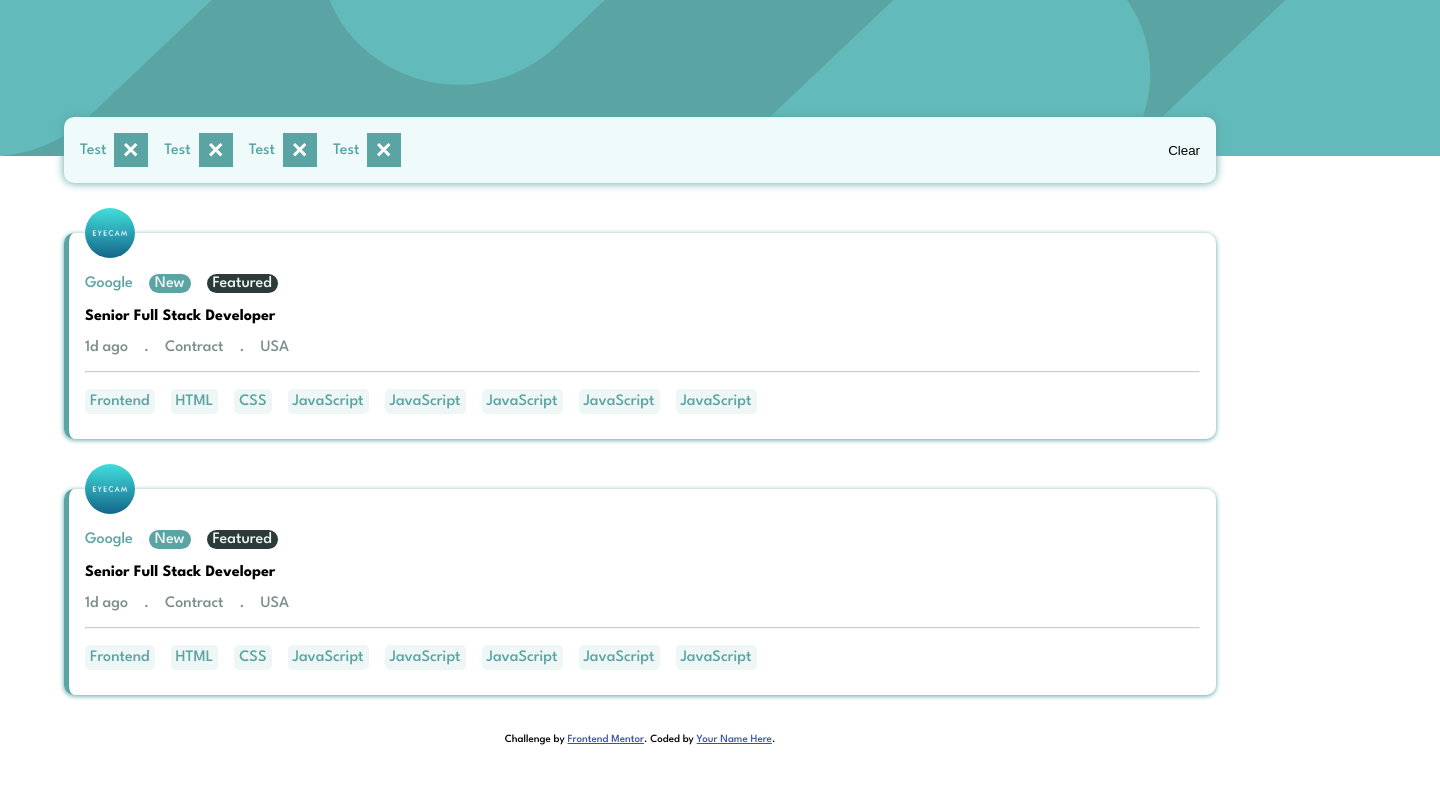
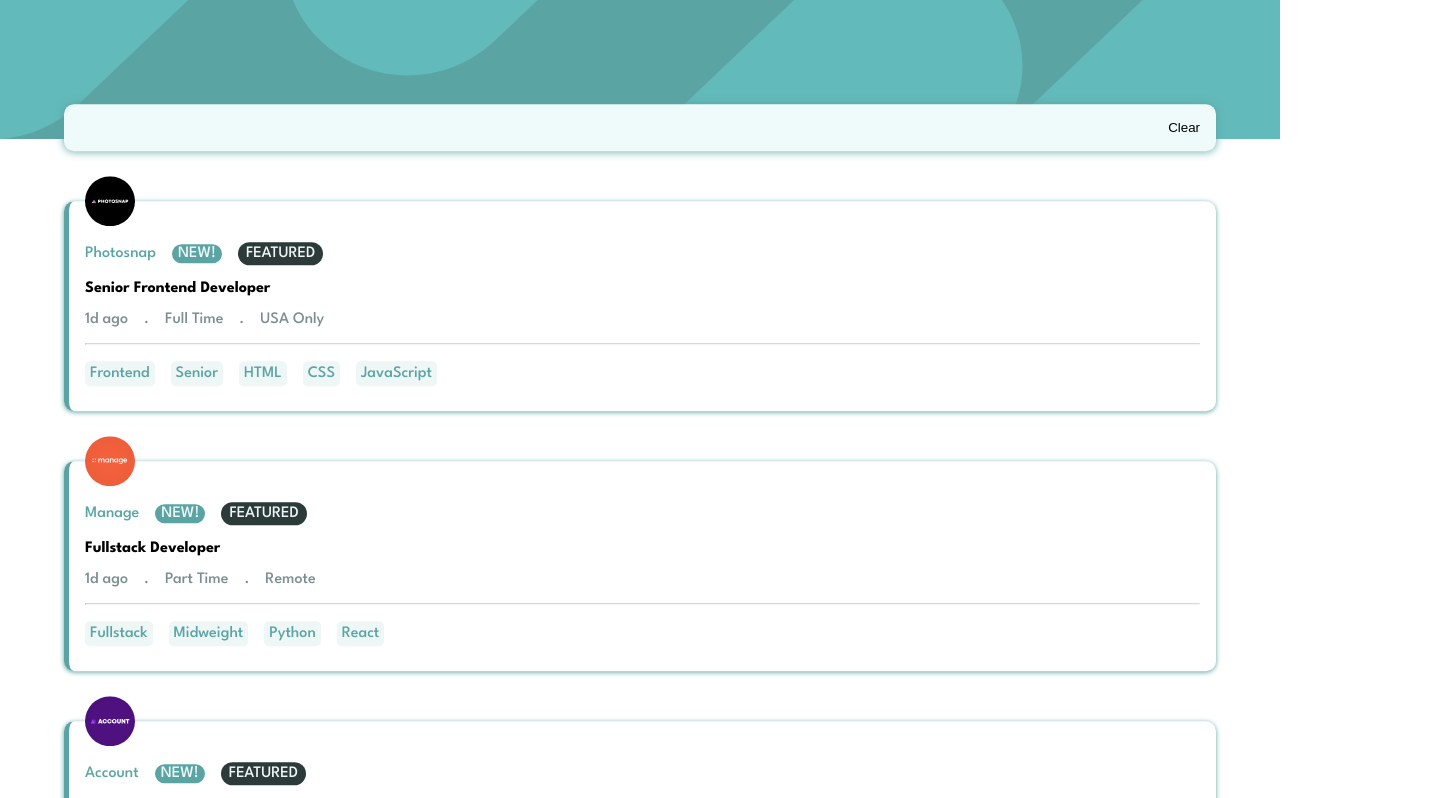
Before and after one commit to salahmohamed78/job-listings, a plain HTML site: page index.html in a window 1280 px wide. Both pictures are taken after a click on the button "Clear". Shown: the top 798 px of the page, 1440 px wide, since content can reach past the window. Drawn offline with Linux system fonts and the light colour scheme.

Commit message:
working version 1

```diff
--- a/index.html
+++ b/index.html
@@ -27,8 +27,45 @@
     <link rel="stylesheet" href="./style/style.css" />
   </head>
   <body>
-    <!--  -->
+    <!-- Templates -->
+    <template class="template-selectedTags">
+      <span class="filter__tag">
+        <span class="filter__tagName"></span>
+        <img class="removeTag" src="./images/icon-remove.svg" />
+      </span>
+    </template>
+    <template class="template-job">
+      <article class="job">
+        <div class="job-wrapper">
+          <div class="details">
+            <img class="company__logo" />
+            <div class="detail">
+              <div class="details-job">
+                <span class="company-name"></span>
+                <span class="new"></span>
+                <span class="featured"></span>
+              </div>
+              <p class="position"></p>
+              <div class="details-job mini">
+                <span class="time"></span>
+                <span> . </span>
+                <span class="contract"></span>
+                <span> . </span>
+                <span class="location"></span>
+              </div>
+            </div>
+          </div>
+          <hr />
 
+          <div class="job__tags">
+            <template class="template-jobTag">
+              <span class="job__tag"></span>
+            </template>
+          </div>
+        </div>
+      </article>
+    </template>
+    <!-- end of templates  -->
     <header>
       <img class="bg mobileBg" src="./images/bg-header-mobile.svg" />
       <img class="bg desktopBg" src="./images/bg-header-desktop.svg" />
@@ -36,126 +73,13 @@
 
     <main>
       <section class="filter-wrapper">
-        <div class="filter__tags">
-          <template class="template-selectedTags">
-            <span class="filter__tag">
-              <span class="filter__tagName">Test</span>
-              <img class="removeTag" src="./images/icon-remove.svg" />
-            </span>
-          </template>
-
-          <span class="filter__tag">
-            <span class="filter__tagName">Test</span>
-            <img class="removeTag" src="./images/icon-remove.svg" />
-          </span>
-
-          <span class="filter__tag">
-            <span class="filter__tagName">Test</span>
-            <img class="removeTag" src="./images/icon-remove.svg" />
-          </span>
-
-          <span class="filter__tag">
-            <span class="filter__tagName">Test</span>
-            <img class="removeTag" src="./images/icon-remove.svg" />
-          </span>
-
-          <span class="filter__tag">
-            <span class="filter__tagName">Test</span>
-            <img class="removeTag" src="./images/icon-remove.svg" />
-          </span>
-
-
-
-
-        </div>
+        <div class="filter__tags"></div>
         <div class="filter__clear">
           <button class="btn clearBtn">Clear</button>
         </div>
       </section>
 
-      <section class="jobs">
-
-
-        <article class="job">
-          <div class="job-wrapper">
-
-
-            <div class="details">
-              <img class="company__logo" src="/images/eyecam-co.svg" />
-              <div class="detail">
-
-
-              <div class="details-job">
-                <span class="company-name">Google</span>
-                <span class="new">New</span>
-                <span class="featured">Featured</span>
-              </div>
-              <p class="role">Senior Full Stack Developer</p>
-              <div class="details-job mini">
-                <span class="time">1d ago</span>
-                <span> . </span>
-                <span class="contract">Contract</span>
-                <span> . </span>
-                <span class="location">USA</span>
-              </div>
-              </div>
-              </div>
-              <hr />
-
-
-              <div class="job__tags">
-                <span class="job__tag">Frontend</span>
-                <span class="job__tag">HTML</span>
-                <span class="job__tag">CSS</span>
-                <span class="job__tag">JavaScript</span>
-                <span class="job__tag">JavaScript</span>
-                <span class="job__tag">JavaScript</span>
-                <span class="job__tag">JavaScript</span>
-                <span class="job__tag">JavaScript</span>
-              </div>
-              </div>
-        </article>
-        <article class="job">
-          <div class="job-wrapper">
-
-
-            <div class="details">
-              <img class="company__logo" src="/images/eyecam-co.svg" />
-              <div class="detail">
-
-
-              <div class="details-job">
-                <span class="company-name">Google</span>
-                <span class="new">New</span>
-                <span class="featured">Featured</span>
-              </div>
-              <p class="role">Senior Full Stack Developer</p>
-              <div class="details-job mini">
-                <span class="time">1d ago</span>
-                <span> . </span>
-                <span class="contract">Contract</span>
-                <span> . </span>
-                <span class="location">USA</span>
-              </div>
-              </div>
-              </div>
-              <hr />
-
-
-              <div class="job__tags">
-                <span class="job__tag">Frontend</span>
-                <span class="job__tag">HTML</span>
-                <span class="job__tag">CSS</span>
-                <span class="job__tag">JavaScript</span>
-                <span class="job__tag">JavaScript</span>
-                <span class="job__tag">JavaScript</span>
-                <span class="job__tag">JavaScript</span>
-                <span class="job__tag">JavaScript</span>
-              </div>
-              </div>
-        </article>
-
-
+      <section class="jobs"></section>
     </main>
 
     <!--  -->
--- /dev/null
+++ b/js/logic.js
@@ -0,0 +1,263 @@
+/*
+
+create a template to hold the obj data
+
+style the template using css using classes
+
+fetch the data from json file
+
+I will have an array of objects /
+
+Loop through the array and do the following for each object of the objects:
+    copy the template
+    fill the template with the info from in the object
+    append the object to a document fragment
+
+append the document fragment to the cards wrapper container
+
+*/
+
+async function fetchData(req) {
+  try {
+    const res = await fetch(req);
+    if (res.ok === false) {
+      throw new Error("Internal http code error");
+    }
+    const data = await res.json();
+    return data;
+  } catch (err) {
+    console.log(err);
+  }
+}
+
+class Create {
+  static createJobCard(job) {
+    let template =
+      document.querySelector(".template-job").content.firstElementChild;
+    let newJobEle = template.cloneNode(true);
+    Create._fillJobCard(job, newJobEle);
+    return newJobEle;
+  }
+
+  static _fillJobCard(job, ele) {
+    ele.setAttribute("data-id", job.id);
+    ele.setAttribute("data-company", job.company);
+    ele.setAttribute("data-new", job.new);
+    ele.setAttribute("data-featured", job.featured);
+    ele.setAttribute("data-position", job.position);
+    ele.setAttribute("data-role", job.role);
+    ele.setAttribute("data-level", job.level);
+    ele.setAttribute("data-postedAt", job.postedAt);
+    ele.setAttribute("data-contract", job.contract);
+    ele.setAttribute("data-location", job.location);
+    ele.setAttribute("data-languages", job.languages.join(" "));
+    ele.setAttribute("data-tools", job.tools);
+    //
+
+    const company = ele.querySelector(".company-name");
+    company.textContent = job.company;
+
+    //
+
+    const logo = ele.querySelector(".company__logo");
+    logo.src = job.logo;
+
+    //
+
+    const newTag = ele.querySelector(".new");
+    if (job.new) {
+      newTag.textContent = "NEW!";
+    } else {
+      newTag.classList.add("hide");
+    }
+
+    //
+
+    const featuredTag = ele.querySelector(".featured");
+    if (job.new) {
+      featuredTag.textContent = "FEATURED";
+    } else {
+      featuredTag.classList.add("hide");
+    }
+
+    //
+
+    const position = ele.querySelector(".position");
+    position.textContent = job.position;
+
+    //
+
+    const time = ele.querySelector(".time");
+    time.textContent = job.postedAt;
+
+    //
+
+    const contract = ele.querySelector(".contract");
+    contract.textContent = job.contract;
+
+    //
+
+    const location = ele.querySelector(".location");
+    location.textContent = job.location;
+
+    const tagWrapper = ele.querySelector(".job__tags");
+    const tagTemplate =
+      ele.querySelector(".template-jobTag").content.firstElementChild;
+
+    //role category
+    tagWrapper.append(this.createJobCardTag(tagTemplate, "role", job.role));
+    //level category
+    tagWrapper.append(this.createJobCardTag(tagTemplate, "level", job.level));
+
+    for (let language of job.languages) {
+      tagWrapper.append(
+        this.createJobCardTag(tagTemplate, "languages", language)
+      );
+    }
+
+    for (let tool of job.tools) {
+      tagWrapper.append(this.createJobCardTag(tagTemplate, "tools", tool));
+    }
+
+    // end of function
+  }
+
+  static createJobCardsList(jobs) {
+    const df = new DocumentFragment();
+    for (let job of jobs) {
+      df.append(this.createJobCard(job));
+    }
+    return df;
+  }
+
+  static createJobCardTag(template, category, value) {
+    let newEle = template.cloneNode(true);
+    newEle.setAttribute("data-category", category);
+    newEle.setAttribute("data-value", value);
+    newEle.textContent = value;
+
+    return newEle;
+  }
+
+  static createSelectedTag(clickedTagEle) {
+    const template = document.querySelector(".template-selectedTags").content
+      .firstElementChild;
+    const newSelectedTagEle = template.cloneNode(true);
+    newSelectedTagEle.setAttribute(
+      "data-category",
+      clickedTagEle.getAttribute("data-category")
+    );
+    newSelectedTagEle.setAttribute(
+      "data-value",
+      clickedTagEle.getAttribute("data-value")
+    );
+
+    const newSelectedTagText =
+      newSelectedTagEle.querySelector(".filter__tagName");
+    newSelectedTagText.textContent = clickedTagEle.textContent;
+
+    return newSelectedTagEle;
+  }
+  // end of class
+}
+
+class Render {
+  //
+  static renderJobsToPage(jobs) {
+    const df = Create.createJobCardsList(jobs);
+    const jobsWrapper = document.querySelector(".jobs");
+    jobsWrapper.append(df);
+    return df;
+  }
+  //
+
+  static renderTagToSelectedTagsWrapper(clickedTag) {
+    const clickedTagCategory = clickedTag.getAttribute("data-category");
+    const clickedTagValue = clickedTag.getAttribute("data-value");
+    const wrapper = document.querySelector(".filter__tags");
+
+    if (
+      wrapper.querySelector(`[data-category=${clickedTagCategory}]`) &&
+      wrapper.querySelector(`[data-value=${clickedTagValue}]`)
+    ) {
+      console.log("tag already exist");
+      return;
+    }
+    const newSelectedTagEle = Create.createSelectedTag(clickedTag);
+    wrapper.append(newSelectedTagEle);
+  }
+
+  //  Delete
+
+  static deleteSelctedTagViaDeleteBtn(deleteBtn) {
+    deleteBtn.parentElement.remove();
+  }
+
+  //
+
+  static hideElement(ele) {
+    ele.classList.add("hide");
+  }
+  static showElement(ele) {
+    ele.classList.remove("hide");
+  }
+
+  static clear(ele) {
+    ele.replaceChildren();
+  }
+
+  //
+}
+
+class FilterSystem {
+  _selectedTags = {
+    role: new Set(),
+    level: new Set(),
+    languages: new Set(),
+    tools: new Set(),
+  };
+
+  _filterJob(jobElement) {
+    for (let category in this._selectedTags) {
+      for (let value of this._selectedTags[category]) {
+        let jobDataAttribute = jobElement.getAttribute(`data-${category}`);
+        if (jobDataAttribute.includes(value) === false) {
+          return false;
+        }
+      }
+    }
+
+    return true;
+  }
+
+  // public methods
+  add(category, value) {
+    this._selectedTags[category].add(value);
+  }
+
+  remove(category, value) {
+    this._selectedTags[category].delete(value);
+  }
+
+  filterJobs(jobs) {
+    for (let job of jobs) {
+      let matches = this._filterJob(job);
+      if (matches === true) {
+        Render.showElement(job);
+      } else {
+        Render.hideElement(job);
+      }
+    }
+  }
+
+  reset() {
+    this._selectedTags = {
+      role: new Set(),
+      level: new Set(),
+      languages: new Set(),
+      tools: new Set(),
+    };
+  }
+}
+
+export { fetchData, Render, FilterSystem };
--- a/js/main.js
+++ b/js/main.js
@@ -5,4 +5,64 @@ const bgHeight = header.clientHeight;
 
 root.style.setProperty("--bgHeight", `${bgHeight}px`);
 
-console.log(bgHeight);
+/*
+
+//////////////////////////////////////////
+
+*/
+
+//
+
+import { fetchData, Render, FilterSystem } from "./logic.js";
+
+const filterSystem = new FilterSystem();
+
+fetchData("../data.json").then((jobs) => {
+  Render.renderJobsToPage(jobs);
+});
+//
+
+document.addEventListener("click", documentOnClickCallBack);
+
+// functions
+
+function documentOnClickCallBack(e) {
+  const target = e.target;
+  if (target.classList.contains("job__tag")) {
+    addFilterTagAndFilter(target);
+  } else if (target.classList.contains("removeTag")) {
+    removeFilterTagAndFilter(target);
+  } else if (target.classList.contains("clearBtn")) {
+    console.log("clear btn pressed");
+    clearFilter();
+  }
+}
+
+function addFilterTagAndFilter(tagElement) {
+  const category = tagElement.getAttribute("data-category");
+  const value = tagElement.getAttribute("data-value");
+  Render.renderTagToSelectedTagsWrapper(tagElement);
+  filterSystem.add(category, value);
+
+  const JobElementsList = document.querySelectorAll(".job");
+  filterSystem.filterJobs(JobElementsList);
+}
+
+function removeFilterTagAndFilter(closeBtn) {
+  const tagElement = closeBtn.parentElement;
+  const category = tagElement.getAttribute("data-category");
+  const value = tagElement.getAttribute("data-value");
+  Render.deleteSelctedTagViaDeleteBtn(closeBtn);
+  filterSystem.remove(category, value);
+
+  const JobElementsList = document.querySelectorAll(".job");
+  filterSystem.filterJobs(JobElementsList);
+}
+
+function clearFilter() {
+  const selectedTagsWrapper = document.querySelector(".filter__tags");
+  Render.clear(selectedTagsWrapper);
+  filterSystem.reset();
+  const JobElementsList = document.querySelectorAll(".job");
+  filterSystem.filterJobs(JobElementsList);
+}
--- a/style/style.css
+++ b/style/style.css
@@ -17,6 +17,10 @@
   --LightGrayishCyan-filter: hsl(180, 31%, 95%);
   --DarkGrayishCyan: hsl(180, 8%, 52%);
   --VeryDarkGrayishCyan: hsl(180, 14%, 20%);
+}
+
+body {
+  overflow-x: hidden;
 }
 
 .mobileBg {
@@ -147,11 +151,12 @@ hr {
 .featured {
   color: var(--LightGrayishCyan-filter);
   background-color: var(--VeryDarkGrayishCyan);
-  padding: 2px 6px;
+  padding: 4px 8px;
+
   border-radius: 15px;
 }
 
-.role {
+.position {
   font-weight: var(--bold);
 }
 
@@ -188,6 +193,7 @@ hr {
 
   .desktopBg {
     display: block;
+    width: 100%;
   }
 }
 
```
Also changed, not shown: js/lib.js (deleted, +0 -18 lines).
